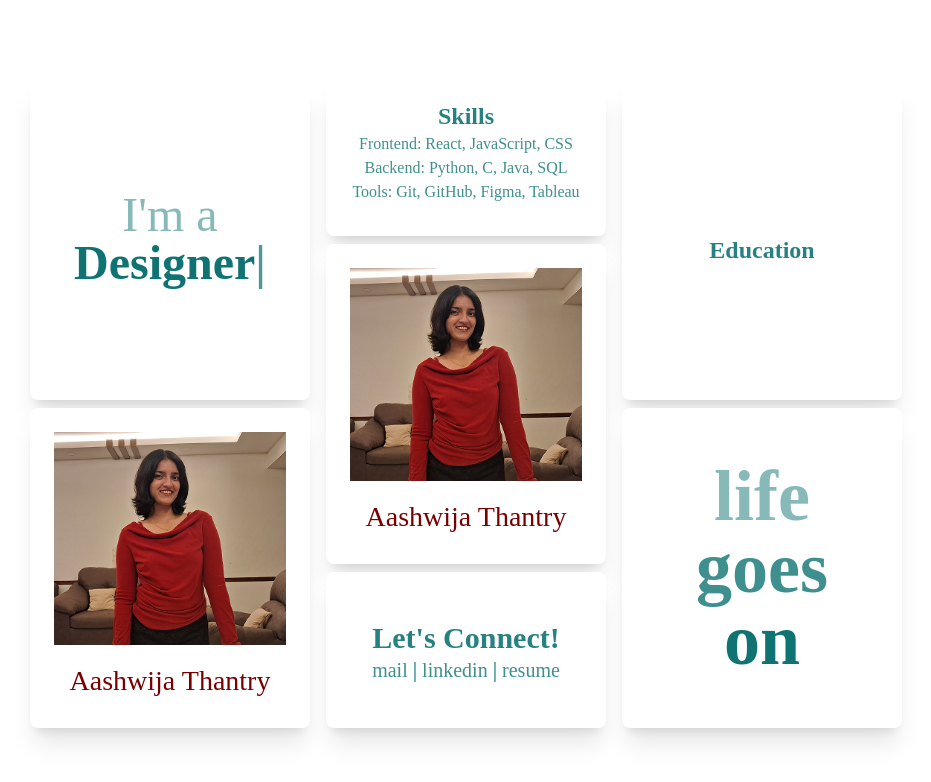
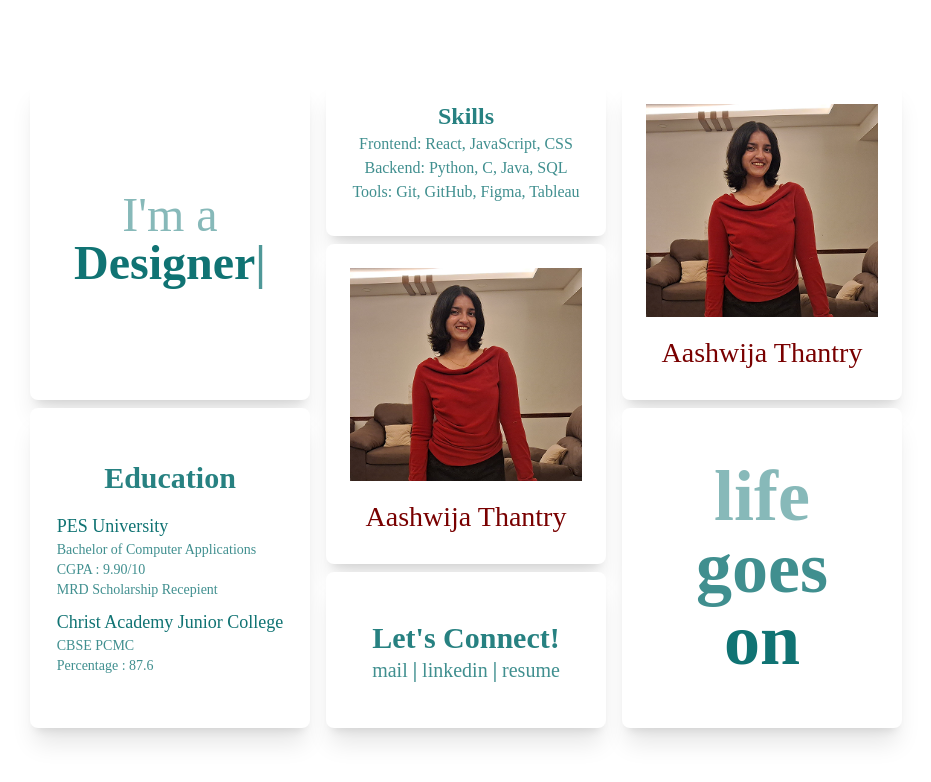
Before and after one commit to aashwijat/Portfolio, a React (Vite) app: page / in a window 1280 px wide. Shown: the top 782 px of the page, without its empty margins (174-1105 px from the left). Built offline with nearby package versions, Linux system fonts and the light colour scheme.

Commit message:
Modify Education, Grid

```diff
--- a/src/components/Education.jsx
+++ b/src/components/Education.jsx
@@ -4,9 +4,32 @@ function Education() {
       <div className="polaroid-film bg-white p-6 w-70 h-80 rounded-lg shadow-xl max-w-sm transform flex items-center justify-center">
         <div className="text-center">
           <div className="polaroid-name">
-            <span className="block text-[#107373]/90 text-2xl font-bold pt-5">
+            <span className="block text-[#107373]/90 text-3xl font-bold">
               Education
             </span>
+            <div className="playfair-card">
+              <span className="block text-[#107373] text-lg text-bold text-justify pt-4">
+                PES University
+              </span>
+              <span className="block text-[#107373]/80 text-sm text-justify text-bold">
+                Bachelor of Computer Applications
+              </span>
+              <span className="block text-[#107373]/80 text-sm text-justify text-bold">
+                CGPA : 9.90/10
+              </span>
+              <span className="block text-[#107373]/80 text-sm text-justify text-bold">
+                MRD Scholarship Recepient
+              </span>
+              <span className="block text-[#107373] text-lg text-bold text-justify pt-2">
+                Christ Academy Junior College
+              </span>
+              <span className="block text-[#107373]/80 text-sm text-justify text-bold">
+                CBSE PCMC
+              </span>
+              <span className="block text-[#107373]/80 text-sm text-justify text-bold">
+                Percentage : 87.6
+              </span>
+            </div>
           </div>
         </div>
       </div>
--- a/src/components/Grid.jsx
+++ b/src/components/Grid.jsx
@@ -11,7 +11,7 @@ function Grid() {
         {/* column 1 has two rows */}
         <div className="flex-1 flex flex-col gap-2 ">
           <TypePolaroid />
-          <Polaroid />
+          <Education />
         </div>
         {/* column 2 has three rows */}
         <div className="flex-1 flex flex-col gap-2">
@@ -21,7 +21,7 @@ function Grid() {
         </div>
         {/* column 3 has 2 rows */}
         <div className="flex-1 flex flex-col gap-2">
-          <Education />
+          <Polaroid />
           <Quote />
         </div>
       </div>
```
